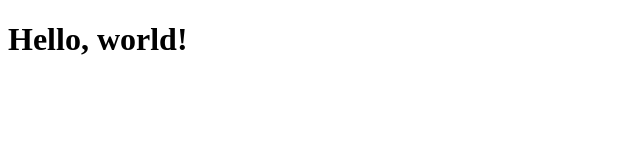
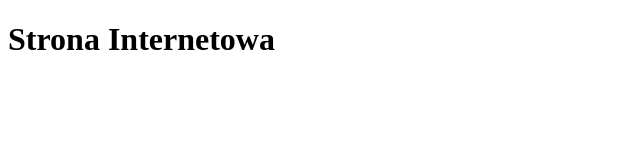
Before and after one commit to klaus1601/merito_strona, a plain HTML site: page index.html in a window 1280 px wide. Shown: the whole page, without its empty margins (0-640 px from the left). Drawn offline with Linux system fonts and the light colour scheme.

Commit message:
Update index.html

```diff
--- a/index.html
+++ b/index.html
@@ -8,6 +8,6 @@
   <link rel="icon" href="favicon.png">
 </head>
 <body>
-  <h1>Hello, world!</h1>
+  <h1>Strona Internetowa</h1>
 </body>
 </html>
```
